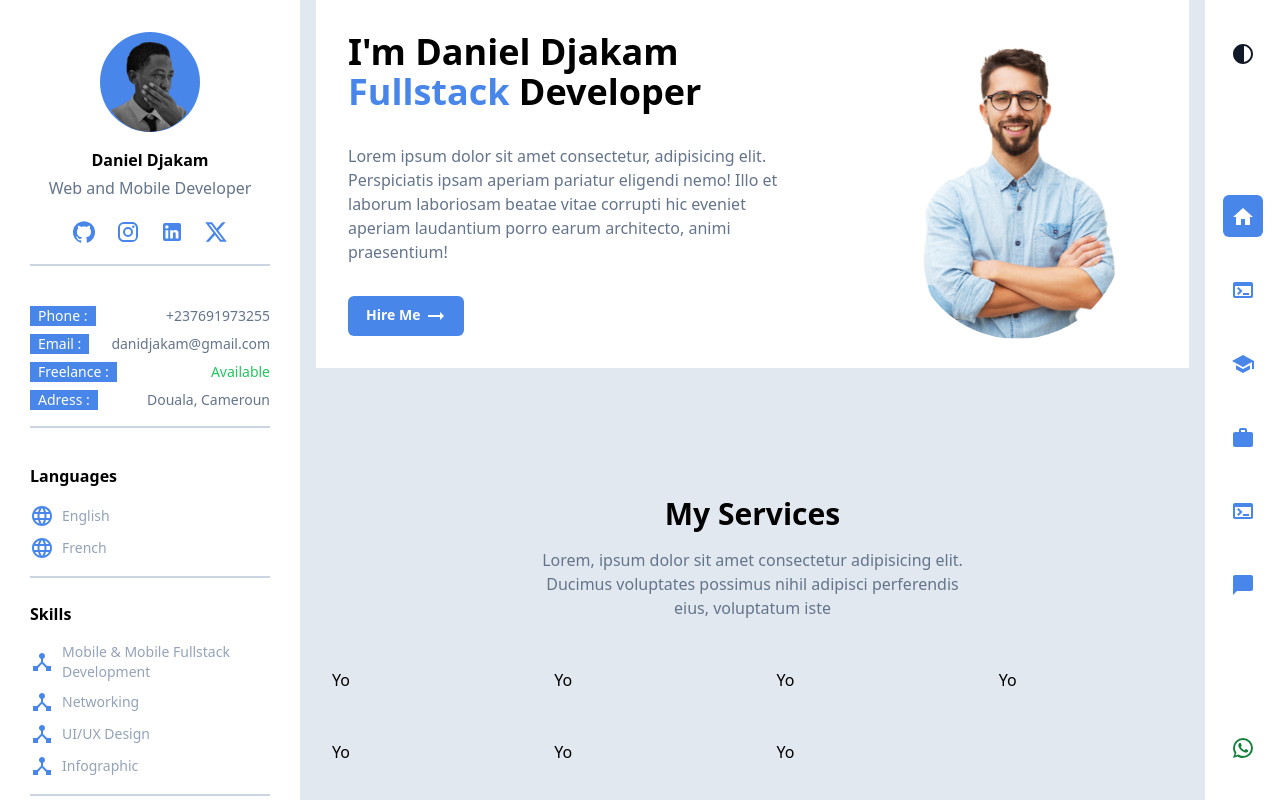
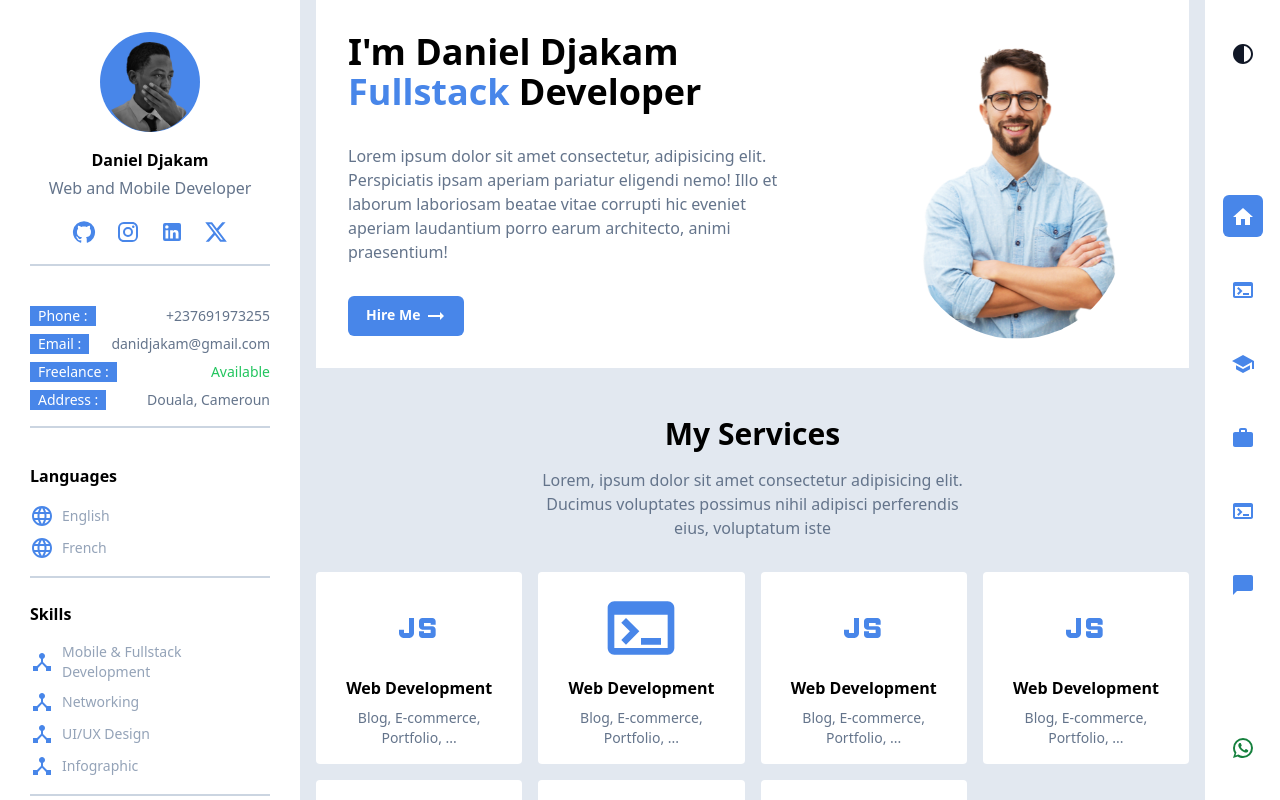
Before and after one commit to danieldjakam/my-portfolio, a React (Create React App) app: page / in a window 1280 px wide. Built offline with nearby package versions, Linux system fonts and the light colour scheme.

Commit message:
make skills section

```diff
--- a/src/components/Sections/Services.jsx
+++ b/src/components/Sections/Services.jsx
@@ -3,18 +3,19 @@ import SectionHeader from '../ui/sectionHeader'
 import Section from '../ui/Section'
 import Grid from '../ui/Grid/Grid'
 import GridElement from '../ui/Grid/GridElement'
+import { Javascript, Terminal } from '@mui/icons-material'
 
 function Services() {
     return (
         <Section title="My Services" description="Lorem, ipsum dolor sit amet consectetur adipisicing elit. Ducimus voluptates possimus nihil adipisci perferendis eius, voluptatum iste ">
             <Grid>
-                <GridElement/>
-                <GridElement/>
-                <GridElement/>
-                <GridElement/>
-                <GridElement/>
-                <GridElement/>
-                <GridElement/>
+                <GridElement icon={<Javascript  sx={{fontSize: 80}}/>} title={"Web Development"} desription={"Blog, E-commerce, Portfolio, ..."}/>
+                <GridElement icon={<Terminal    sx={{fontSize: 80}}/>} title={"Web Development"} desription={"Blog, E-commerce, Portfolio, ..."}/>
+                <GridElement icon={<Javascript  sx={{fontSize: 80}}/>} title={"Web Development"} desription={"Blog, E-commerce, Portfolio, ..."}/>
+                <GridElement icon={<Javascript  sx={{fontSize: 80}}/>} title={"Web Development"} desription={"Blog, E-commerce, Portfolio, ..."}/>
+                <GridElement icon={<Javascript  sx={{fontSize: 80}}/>} title={"Web Development"} desription={"Blog, E-commerce, Portfolio, ..."}/>
+                <GridElement icon={<Javascript  sx={{fontSize: 80}}/>} title={"Web Development"} desription={"Blog, E-commerce, Portfolio, ..."}/>
+                <GridElement icon={<Javascript  sx={{fontSize: 80}}/>} title={"Web Development"} desription={"Blog, E-commerce, Portfolio, ..."}/>
             </Grid>
         </Section>
     )
--- a/src/components/global/SideBar.jsx
+++ b/src/components/global/SideBar.jsx
@@ -16,7 +16,7 @@ function SideBar() {
 				<InlineSideBarInfo text="Phone" description="+237691973255" />
 				<InlineSideBarInfo text="Email" description="danidjakam@gmail.com" />
 				<InlineSideBarInfo text="Freelance" description="Available" color="text-green-500" />
-				<InlineSideBarInfo text="Adress" description="Douala, Cameroun" />
+				<InlineSideBarInfo text="Address" description="Douala, Cameroun" />
 				<hr className="w-full mt-4 border border-slate-300 dark:border-slate-400" />
 			</div>
 			<SideBarSectionWithText icon={<Language/>} title="Languages" data={getLanguage()}/>
--- a/src/components/ui/Grid/GridElement.jsx
+++ b/src/components/ui/Grid/GridElement.jsx
@@ -1,9 +1,11 @@
 import React from 'react'
 
-function GridElement() {
+function GridElement({icon, title, desription}) {
     return (
-        <div className='dark:bg-gray-900 p-4 rounded'>
-            Yo
+        <div className='bg-white dark:bg-gray-900 p-4 rounded flex flex-col items-center'>
+            <span className='text-primary'>{icon}</span>
+            <h3 className='text-medium my-2 font-bold'>{title}</h3>
+            <p className='text-center text-sm text-slate-500 dark:text-slate-400'>{desription}</p>
         </div>
     )
 }
--- a/src/components/ui/Section.jsx
+++ b/src/components/ui/Section.jsx
@@ -2,12 +2,12 @@ import React from 'react'
 import SectionHeader from './sectionHeader'
 
 function Section({title, description, children}) {
-  return (
-    <div className='pt-32'>
-        <SectionHeader title={title} description={description}/>
-        {children}
-    </div>
-  )
+	return (
+		<div className='pt-12 mb-3 text-dark dark:text-white'>
+			<SectionHeader title={title} description={description}/>
+			{children}
+		</div>
+	)
 }
 
 export default Section
--- a/src/functions/skills.js
+++ b/src/functions/skills.js
@@ -1,6 +1,6 @@
 export const getSkills = () => {
     return [
-        "Mobile & Mobile Fullstack Development",
+        "Mobile & Fullstack Development",
         "Networking",
         "UI/UX Design",
         "Infographic"
--- a/src/pages/ClientSide.jsx
+++ b/src/pages/ClientSide.jsx
@@ -1,7 +1,6 @@
 import React from 'react'
 import SideBar from '../components/global/SideBar'
 import RigthBar from '../components/global/RigthBar'
-import Home from '../components/Sections/Home'
 import Services from '../components/Sections/Services'
 import FixedElement from '../components/global/FixedElement'
 
@@ -10,11 +9,10 @@ function ClientSide() {
         <div className='flex bg-slate-200 dark:bg-slate-800 h-[100vh] overflow-hidden'>
             <SideBar/>
             <div className="main section-width px-4">
-                <div className="sticky top-0 h-[auto]  bg-white dark:bg-gray-900 dark:text-white overflow-hidden">
+                <div className=" top-0 h-[auto]  bg-white dark:bg-gray-900 dark:text-white overflow-hidden">
                     <FixedElement/>
                 </div>
                 <div className="">
-                    {/* <Home/> */}
                     <Services/>
                 </div>
             </div>
```
